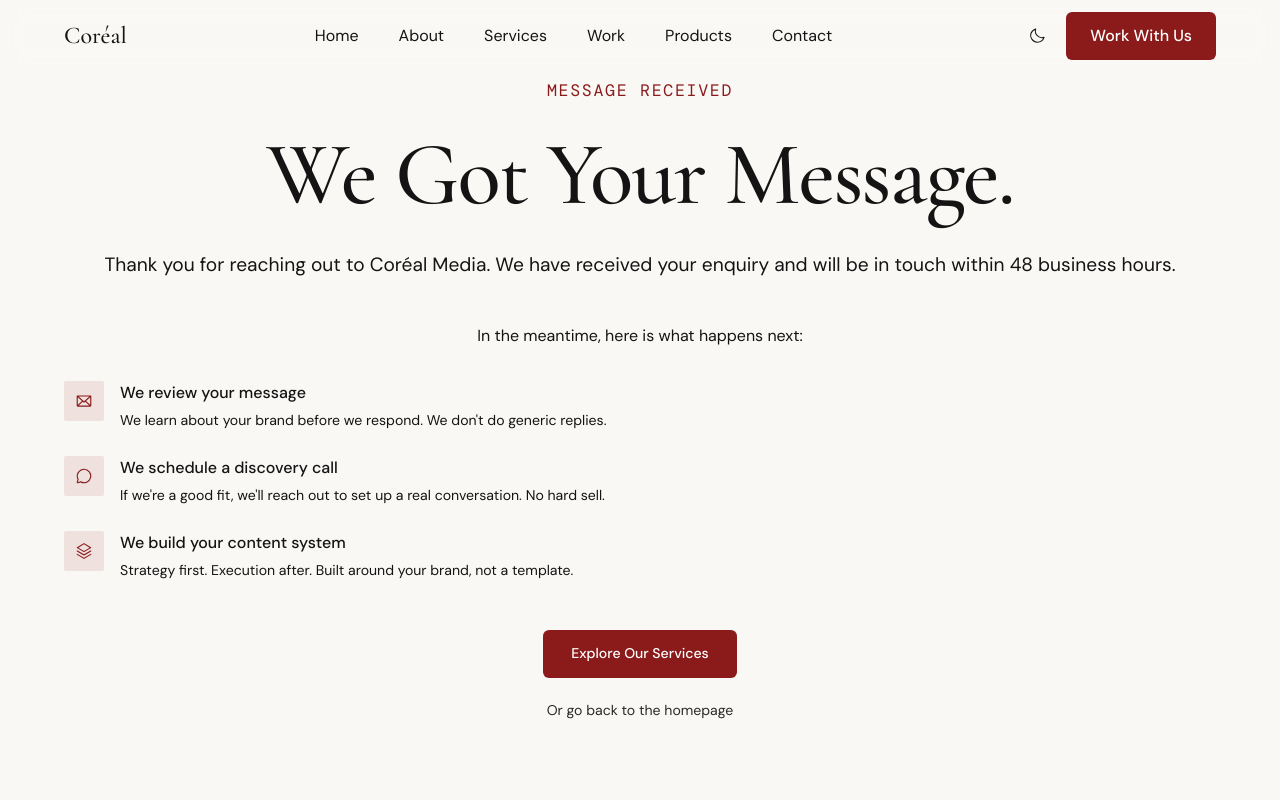
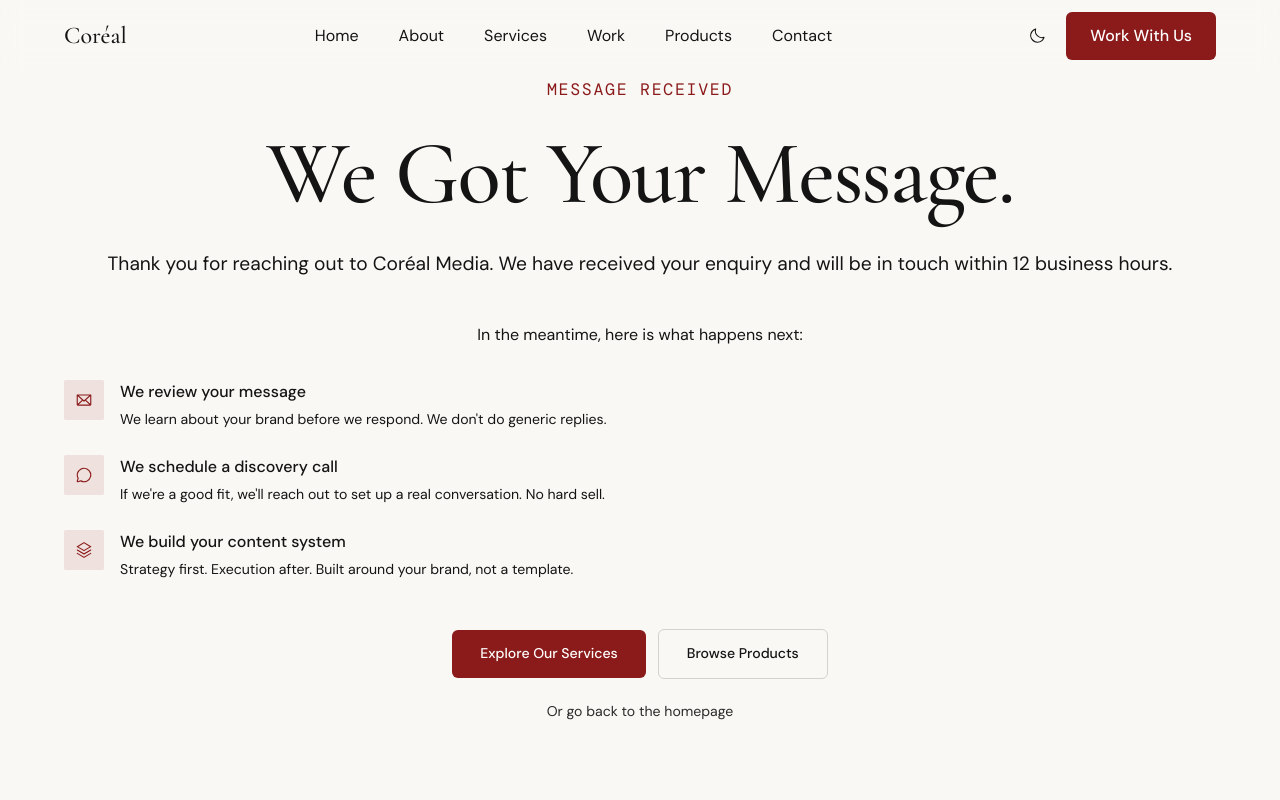
Before and after one commit to cekwedike/corealmedia, a Next.js app: page /thank-you in a window 1280 px wide. Shown: the top 800 px of the page. Built offline with nearby package versions, Linux system fonts and the light colour scheme.

Commit message:
feat: update response time to 12 hours and add Products button to thank you page

```diff
--- a/src/app/thank-you/page.tsx
+++ b/src/app/thank-you/page.tsx
@@ -40,7 +40,7 @@ export default function ThankYouPage() {
         </h1>
         <p className="font-body text-body-lg text-text-secondary mb-10">
           Thank you for reaching out to Coréal Media. We have received your enquiry and will be in
-          touch within 48 business hours.
+          touch within 12 business hours.
         </p>
 
         <p className="font-body text-body-md text-text-secondary mb-8">
@@ -67,12 +67,20 @@ export default function ThankYouPage() {
           })}
         </div>
 
-        <Link
-          href="/services"
-          className="inline-block bg-accent text-white font-body text-body-sm font-medium px-7 py-3 rounded-md hover:bg-accent-hover transition-colors duration-200 mb-5"
-        >
-          Explore Our Services
-        </Link>
+        <div className="flex flex-col sm:flex-row items-center justify-center gap-3 mb-5">
+          <Link
+            href="/services"
+            className="inline-block bg-accent text-white font-body text-body-sm font-medium px-7 py-3 rounded-md hover:bg-accent-hover transition-colors duration-200"
+          >
+            Explore Our Services
+          </Link>
+          <Link
+            href="/products"
+            className="inline-block border border-border text-text-primary font-body text-body-sm font-medium px-7 py-3 rounded-md hover:border-accent hover:text-accent transition-colors duration-200"
+          >
+            Browse Products
+          </Link>
+        </div>
         <div>
           <Link
             href="/"
--- a/src/components/sections/contact/ContactForm.tsx
+++ b/src/components/sections/contact/ContactForm.tsx
@@ -229,7 +229,7 @@ export default function ContactForm() {
               </button>
 
               <p className="font-body text-body-sm text-text-muted text-center">
-                We typically respond within 48 hours on business days.
+                We typically respond within 12 hours on business days.
               </p>
             </form>
           </div>
```
